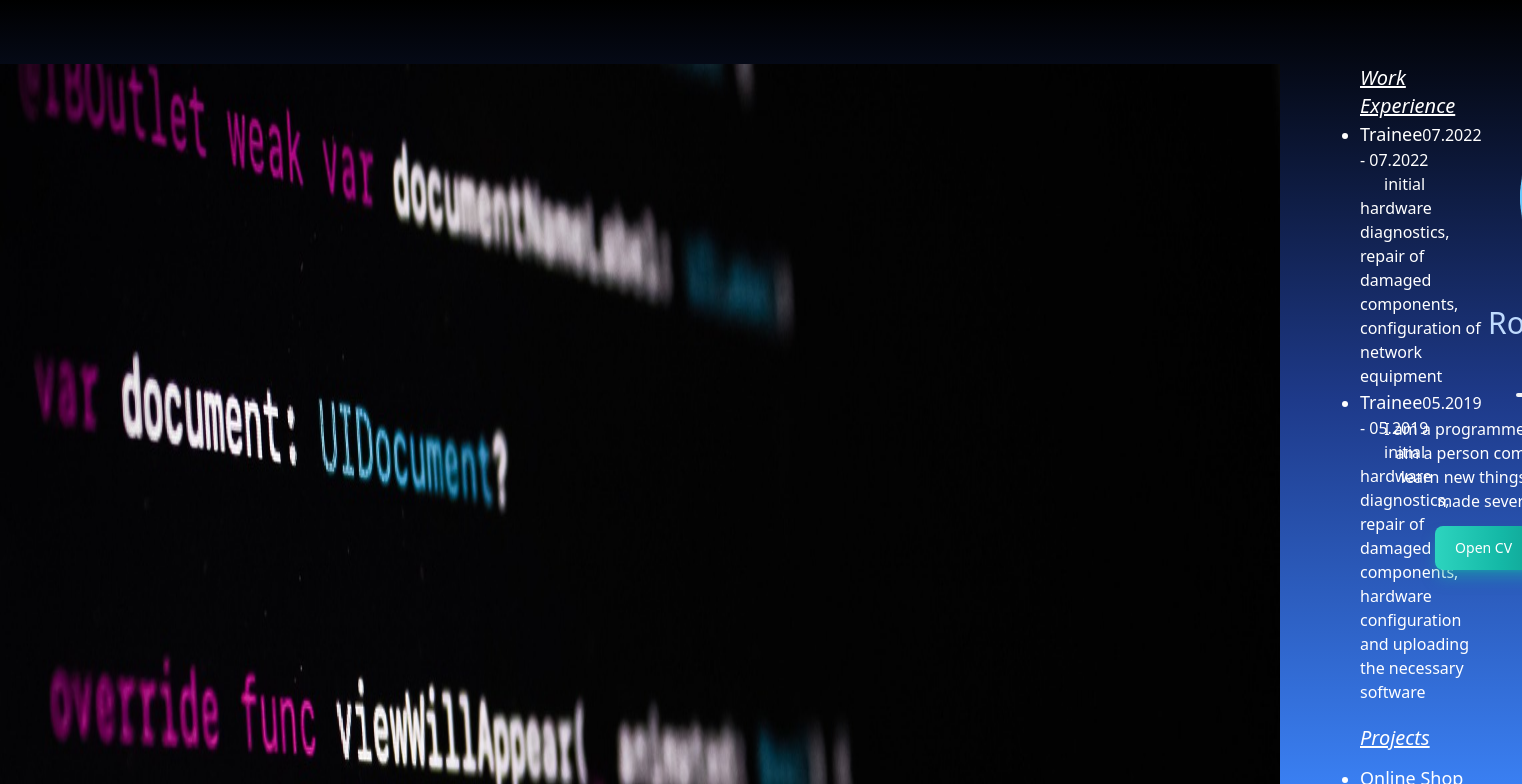
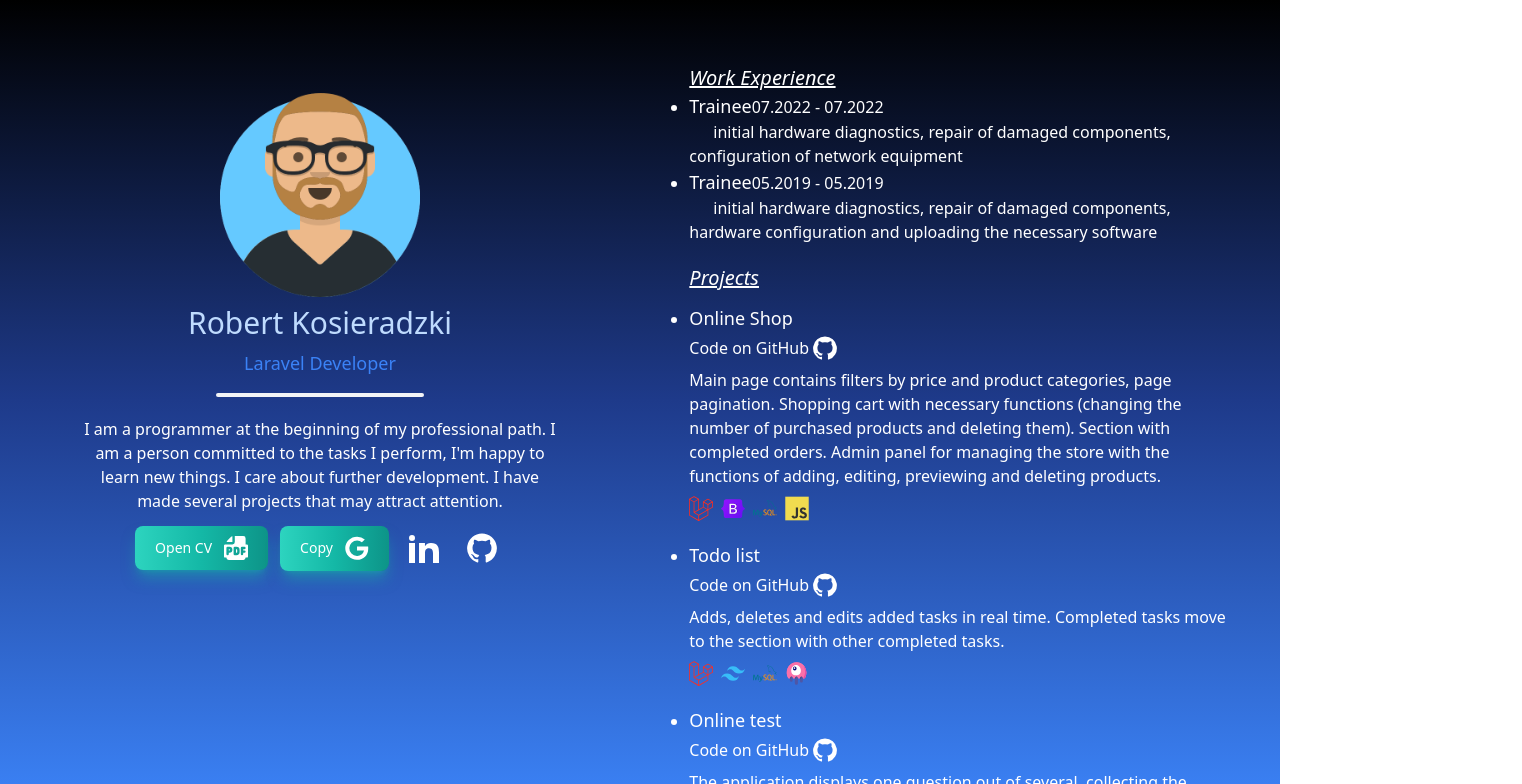
Before and after one commit to Bobus10/PortfolioTest, a Next.js app: page / in a window 1280 px wide. Shown: the top 784 px of the page, 1522 px wide, since content can reach past the window. Built offline with nearby package versions, Linux system fonts and the light colour scheme.

Commit message:
uga buga

```diff
--- a/src/app/layout.tsx
+++ b/src/app/layout.tsx
@@ -7,7 +7,6 @@ import Projects from '@/components/Projects'
 // import BottomBar from '@/components/BottomBar'
 import Contact from '@/components/Contact'
 import { Metadata } from 'next'
-import Image from 'next/image'
 
 export const metadata: Metadata = {
   title: 'Portfolio Robert Kosieradzki',
@@ -19,12 +18,6 @@ export default function RootLayout() {
     <html className="h-full" lang='en'>
       <body className='body'>
         <div className='body-div'>
-          <Image
-          src='./assets/images/banner.JPG'
-          alt='gowno'
-          width={1500}
-          height={1500}
-          />
           <header className='lg:w-1/2'>
             <div className='lg:w-1/2 flex flex-col justify-center items-center lg:fixed gap-3'>
               {/* Short Introduction */}
```
Also changed, not shown: public/assets/images/banner.jpg (deleted).
